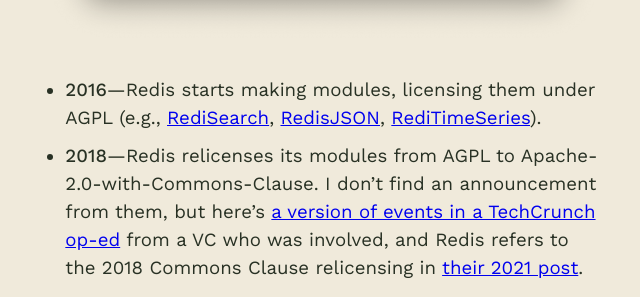
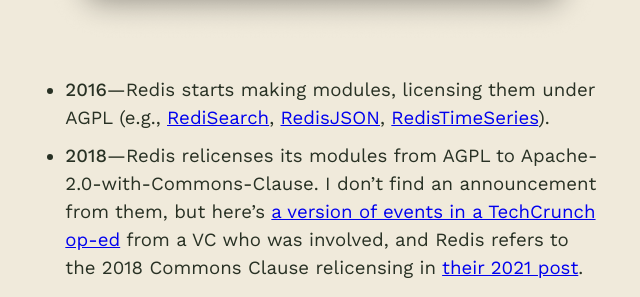
Before and after one commit to chadwhitacre/openpath, a Jekyll site: the page built from _posts/2024-03-21-relicensing-and-rug-pulls.md, in a window 1280 px wide and 900 px high, scrolled down 938 px. Shown: the part 153-450 px from the top of the window, without its empty margins (316-956 px from the left). Built offline with Jekyll 4.4.1, drawn with Linux system fonts in a browser that asks for light colours; some web fonts are replaced; comment, search, counter and statistics services are not loaded.

Commit message:
Fix typo

```diff
--- a/_posts/2024-03-21-relicensing-and-rug-pulls.md
+++ b/_posts/2024-03-21-relicensing-and-rug-pulls.md
@@ -18,7 +18,7 @@
   {% include img.html src="betatesters.webp"
   url="https://github.com/redis/redis/blob/ed9b544e10b84cd43348ddfab7068b610a5df1f7/BETATESTING.txt" %}
 
-- <b>2016</b>—Redis starts making modules, licensing them under AGPL (e.g., [RediSearch](https://github.com/RediSearch/RediSearch/commit/c60925a9268ac9843244ee33c033c4789dd4ce50), [RedisJSON](https://github.com/RedisJSON/RedisJSON/commit/6f638aca7df52e884f14b494168462add5366e7a#diff-c693279643b8cd5d248172d9c22cb7cf4ed163a3c98c8a3f69c2717edd3eacb7), [RediTimeSeries](https://github.com/RedisTimeSeries/RedisTimeSeries/commit/7224436f2c0b981f48e9331cea306bea85a01ed7#diff-c693279643b8cd5d248172d9c22cb7cf4ed163a3c98c8a3f69c2717edd3eacb7)).
+- <b>2016</b>—Redis starts making modules, licensing them under AGPL (e.g., [RediSearch](https://github.com/RediSearch/RediSearch/commit/c60925a9268ac9843244ee33c033c4789dd4ce50), [RedisJSON](https://github.com/RedisJSON/RedisJSON/commit/6f638aca7df52e884f14b494168462add5366e7a#diff-c693279643b8cd5d248172d9c22cb7cf4ed163a3c98c8a3f69c2717edd3eacb7), [RedisTimeSeries](https://github.com/RedisTimeSeries/RedisTimeSeries/commit/7224436f2c0b981f48e9331cea306bea85a01ed7#diff-c693279643b8cd5d248172d9c22cb7cf4ed163a3c98c8a3f69c2717edd3eacb7)).
 
 - <b>2018</b>—Redis relicenses its modules from AGPL to
   Apache-2.0-with-Commons-Clause. I don't find an announcement from them, but
```
